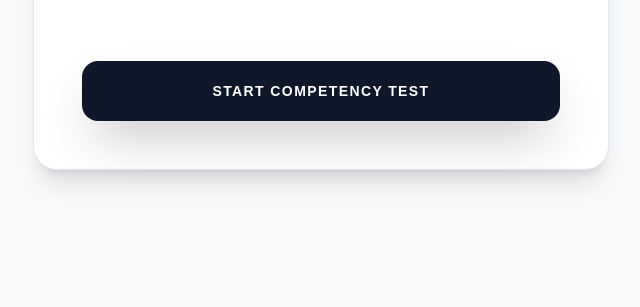
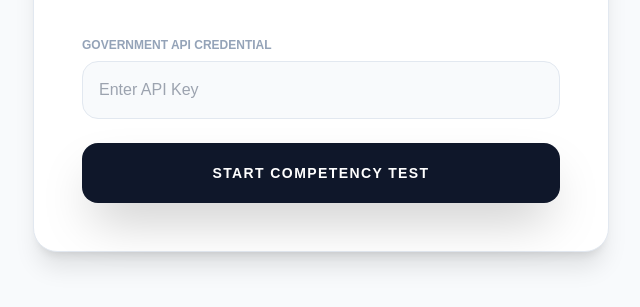
Before and after one commit to developer-noon/nsct-assessment, a plain HTML site: page index.html in a window 1280 px wide. Both pictures are taken after a click on the button "START COMPETENCY TEST". Shown: the part 271-578 px from the top of the page, without its empty margins (319-959 px from the left). Drawn offline with nearby package versions, Linux system fonts and the light colour scheme.

Commit message:
Update index.html

```diff
--- a/index.html
+++ b/index.html
@@ -6,9 +6,10 @@
     <title>NSCT Industrial Skill Assessment v7</title>
     <script src="https://cdn.tailwindcss.com"></script>
     <style>
-      #setup-screen .space-y-6 > div:first-child {
-  display: none;
-}
+      /* Change your existing #setup-screen rule or add this */
+      #setup-screen {
+        display: none;
+      }
       @import url("https://fonts.googleapis.com/css2?family=Plus+Jakarta+Sans:wght@400;600;800&display=swap");
       body {
         font-family: "Plus Jakarta Sans", sans-serif;
@@ -319,34 +320,28 @@
       ];
 
       async function startIndustrialExam() {
-        // 1. This placeholder is swapped by Render during deployment
-        const envKey = "REPLACE_WITH_GEMINI_KEY";
+        // 1. The key is already injected here by your Vercel Build Command
+        const apiKey = "REPLACE_WITH_GEMINI_KEY";
 
-        // 2. Resolve the key (Priority: Input > Environment > LocalStorage)
-        let apiKey = document.getElementById("api-key").value;
-
-        if (!apiKey && envKey !== "REPLACE_WITH_GEMINI_KEY" && envKey !== "") {
-          apiKey = envKey;
+        // 2. Validation check for the injected key
+        if (
+          !apiKey ||
+          apiKey === "REPLACE_WITH_GEMINI_KEY" ||
+          apiKey.trim() === ""
+        ) {
+          console.error(
+            "API Key injection failed. Check Vercel Environment Variables.",
+          );
+          // Fallback: If injection fails, show the setup screen so you can type it manually
+          document.getElementById("setup-screen").style.display = "block";
+          return;
         }
 
-        if (!apiKey) {
-          apiKey = localStorage.getItem("nsct_api_key");
-        }
-
-        // 3. Validation
-        if (!apiKey) {
-          return alert(
-            "System requires Authentication Key. Please enter it or configure Render Environment.",
-          );
-        }
-
-        // 4. Persistence for future sessions
-        localStorage.setItem("nsct_api_key", apiKey);
-
-        // Proceed with UI changes
-        document.getElementById("setup-screen").classList.add("hidden");
+        // 3. UI Transition
+        document.getElementById("setup-screen").style.display = "none";
         document.getElementById("exam-screen").classList.remove("hidden");
 
+        // 4. Standard Fetching Logic
         for (let model of MODELS) {
           try {
             questions = [];
@@ -369,7 +364,7 @@
           }
         }
 
-        alert("API Connection Failed. Please check your key or internet.");
+        alert("API Connection Failed. Please check your internet connection.");
         location.reload();
       }
 
@@ -604,6 +599,11 @@
           if (timerSeconds <= 0) finishExam();
         }, 1000);
       }
+
+      // Trigger the assessment automatically on page load
+      window.addEventListener("DOMContentLoaded", () => {
+        startIndustrialExam();
+      });
     </script>
   </body>
 </html>
```
